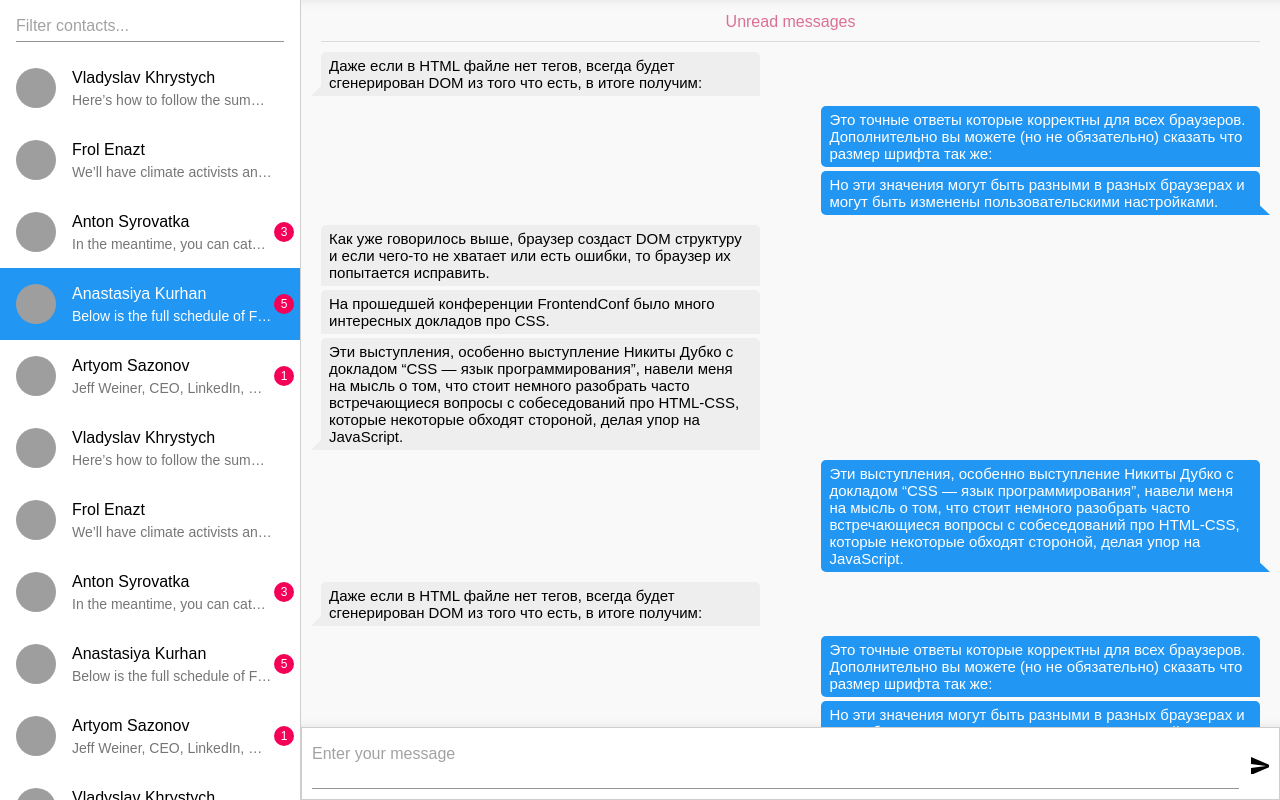
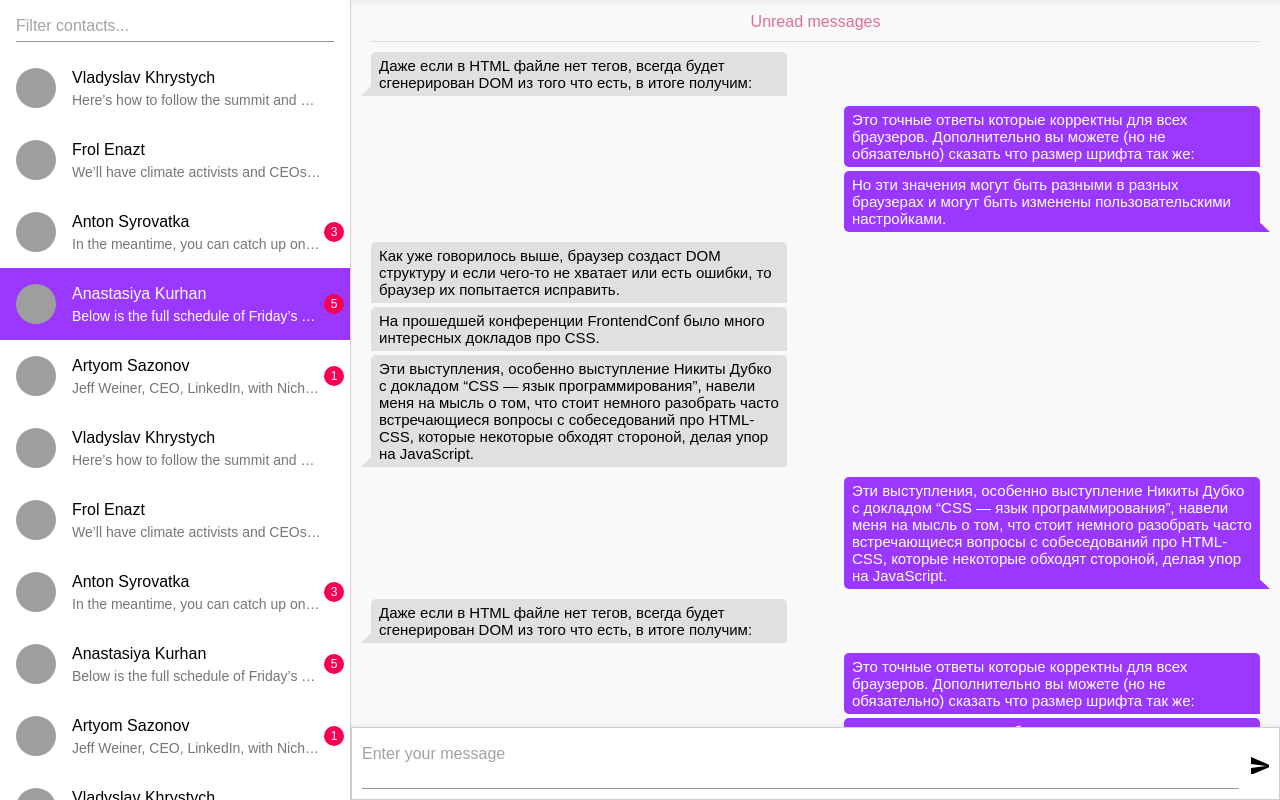
Before and after one commit to vkhrystych/react-mui-chat, a React (Create React App) app: page / in a window 1280 px wide. Built offline with nearby package versions, Linux system fonts and the light colour scheme; grey boxes are pictures that could not be loaded.

Commit message:
Add style variables: incomingMsgColor, outcomingMsgColor, selectedContactColor, contactsColWidth

```diff
--- a/src/App.js
+++ b/src/App.js
@@ -41,9 +41,17 @@ class App extends Component {
   render() {
     const { selectedContact } = this.state;
 
+    const chatStyles = {
+      incomingMsgColor: "#e0e0e0",
+      outcomingMsgColor: "#9b38ff",
+      contactsColWidth: "350px",
+      selectedContactColor: "#9b38ff"
+    };
+
     return (
       <div>
         <ChatContainer
+          chatStyles={chatStyles}
           contacts={this.state.contacts}
           selectedContact={selectedContact}
           onContactClick={this.onContactClick}
--- a/src/ChatContainer.js
+++ b/src/ChatContainer.js
@@ -161,6 +161,7 @@ class ChatContainer extends Component {
     const {
       classes,
       contacts,
+      chatStyles,
       onContactClick,
       onSendBtnClick,
       selectedContact
@@ -168,7 +169,12 @@ class ChatContainer extends Component {
 
     return (
       <section className={classes.container}>
-        <div className={classes.contacts}>
+        <div
+          className={classes.contacts}
+          style={{
+            width: chatStyles.contactsColWidth
+          }}
+        >
           <div className={classes.contactsFilterContainer}>
             <TextField
               fullWidth
@@ -190,6 +196,7 @@ class ChatContainer extends Component {
                   isSelected={isSelected}
                   onClick={onContactClick}
                   contactIndex={contactIndex}
+                  selectedContactColor={chatStyles.selectedContactColor}
                 />
               );
             })}
@@ -216,7 +223,9 @@ class ChatContainer extends Component {
                     key: msgIndex,
                     classes,
                     lastMsg,
-                    isNextMsg: nextMsg
+                    isNextMsg: nextMsg,
+                    outcomingMsgColor: chatStyles.outcomingMsgColor,
+                    incomingMsgColor: chatStyles.incomingMsgColor
                   };
 
                   if (firstUnreadMsgIndex) {
--- a/src/components/Contact.js
+++ b/src/components/Contact.js
@@ -8,10 +8,22 @@ import {
   ListItemAvatar
 } from "@material-ui/core";
 
-export default ({ onClick, contact, classes, isSelected, contactIndex }) => {
+export default ({
+  onClick,
+  contact,
+  classes,
+  isSelected,
+  contactIndex,
+  selectedContactColor
+}) => {
   return (
     <ListItem
       className={`${isSelected ? classes.selectedContact : ""}`}
+      style={{
+        background: `${
+          isSelected && selectedContactColor ? selectedContactColor : ""
+        }`
+      }}
       button
       onClick={() => onClick(contactIndex)}
     >
--- a/src/components/Message.js
+++ b/src/components/Message.js
@@ -1,9 +1,23 @@
 import React from "react";
 
-export default ({ msg, isNextMsg, lastMsg, classes }) => (
+export default ({
+  msg,
+  isNextMsg,
+  lastMsg,
+  classes,
+  incomingMsgColor,
+  outcomingMsgColor
+}) => (
   <div
     style={{
-      marginBottom: `${!isNextMsg ? "0" : lastMsg ? "10px" : "4px"}`
+      marginBottom: `${!isNextMsg ? "0" : lastMsg ? "10px" : "4px"}`,
+      background: `${
+        msg.incoming && incomingMsgColor
+          ? incomingMsgColor
+          : !msg.incoming && outcomingMsgColor
+          ? outcomingMsgColor
+          : ""
+      }`
     }}
     className={`${classes.msg} ${msg.incoming ? classes.msgIncoming : ""}`}
   >
@@ -12,6 +26,13 @@ export default ({ msg, isNextMsg, lastMsg, classes }) => (
         className={`${
           msg.incoming ? classes.lastMsgIncoming : classes.lastMsgOutcoming
         }`}
+        style={{
+          borderColor: `${
+            msg.incoming
+              ? `transparent ${incomingMsgColor} transparent transparent`
+              : `transparent transparent transparent ${outcomingMsgColor}`
+          }`
+        }}
       ></div>
     ) : null}
 
```
